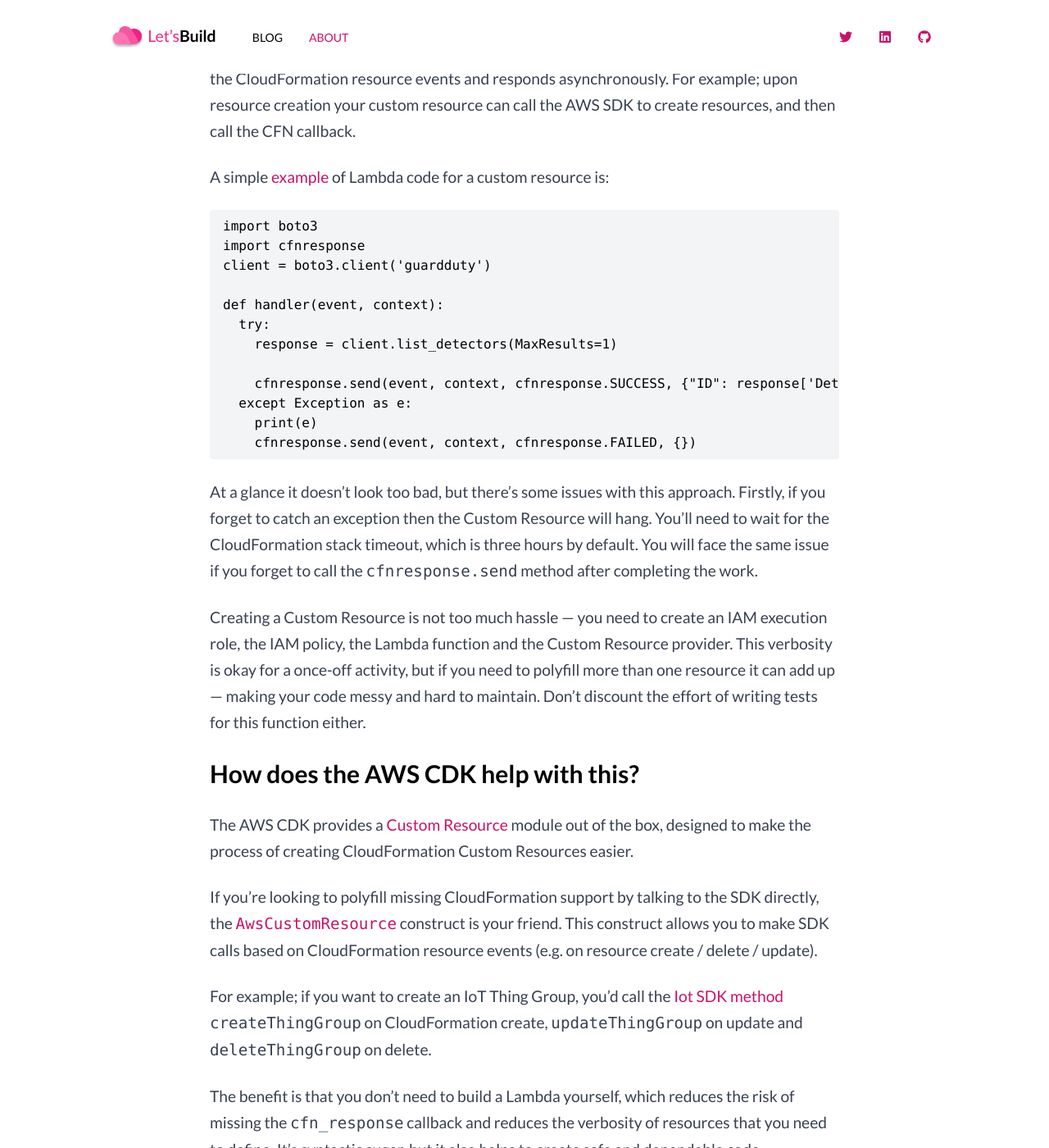
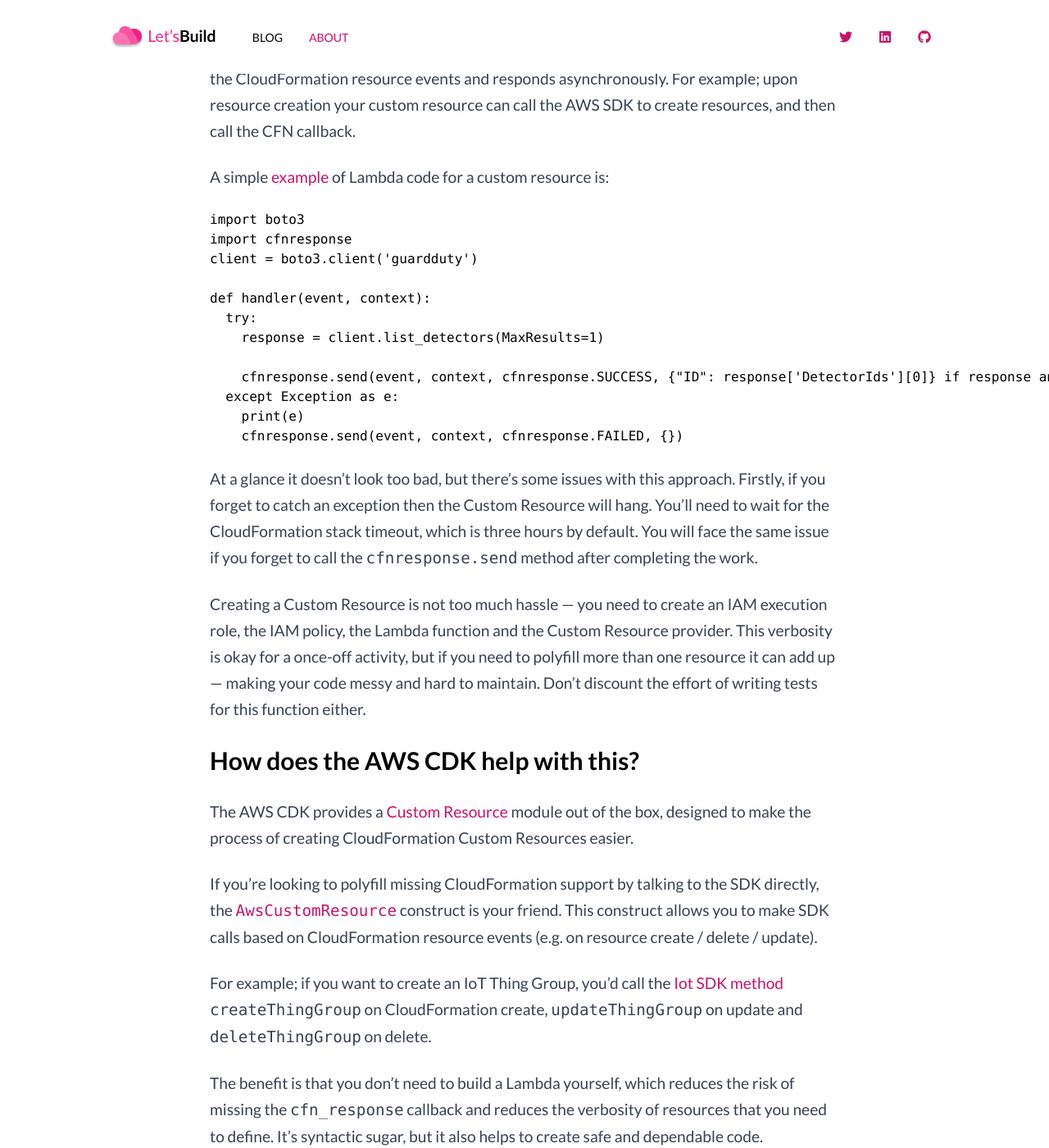
Before and after one commit to sbracegirdle/sbracegirdle.github.io, a Jekyll site: the page built from _posts/2021-12-20-cdk-cr.md, in a window 1280 px wide and 1400 px high, scrolled down 1044 px. Shown: the whole window at 82% size. Built offline with Jekyll 4.4.1, drawn with Linux system fonts in a browser that asks for light colours; some of the changed text lies outside the part shown.

Commit message:
Update output css

```diff
--- a/css/output.css
+++ b/css/output.css
@@ -469,19 +469,6 @@
   color: rgb(240 35 133 / var(--tw-text-opacity));
 }
 
-pre {
-  margin-top: 1.5rem;
-  margin-bottom: 1.5rem;
-  overflow-y: auto;
-  border-radius: 0.25rem;
-  --tw-bg-opacity: 1;
-  background-color: rgb(243 244 246 / var(--tw-bg-opacity));
-  padding-top: 0.5rem;
-  padding-bottom: 0.5rem;
-  padding-left: 1rem;
-  padding-right: 1rem;
-}
-
 *, ::before, ::after {
   --tw-border-opacity: 1;
   border-color: rgb(229 231 235 / var(--tw-border-opacity));
```
